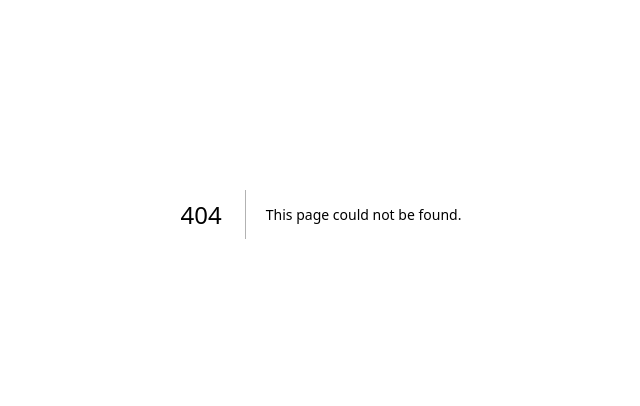
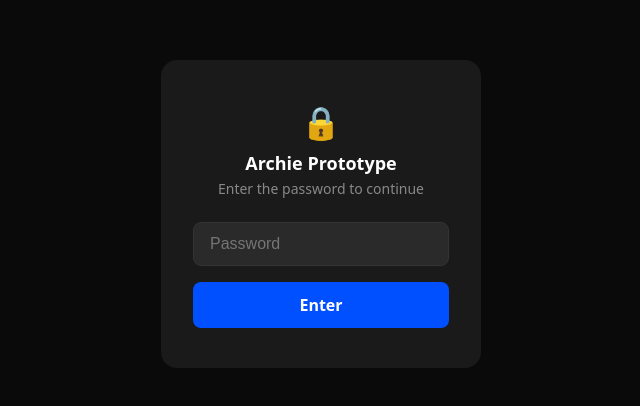
Before and after one commit to indyvirdi/archie-prototype, a Next.js app: page /login in a window 1280 px wide. Before the commit this address had no page. Shown: the part 186-592 px from the top of the page, without its empty margins (319-959 px from the left). Built offline with nearby package versions, Linux system fonts and the light colour scheme.

Commit message:
Add password gate

```diff
--- /dev/null
+++ b/app/api/login/route.ts
@@ -0,0 +1,19 @@
+import { NextRequest, NextResponse } from "next/server";
+
+const PASSWORD = "archie2025";
+const COOKIE = "proto-auth";
+
+export async function POST(req: NextRequest) {
+  const { password } = await req.json();
+  if (password !== PASSWORD) {
+    return NextResponse.json({ error: "Incorrect password" }, { status: 401 });
+  }
+  const res = NextResponse.json({ ok: true });
+  res.cookies.set(COOKIE, PASSWORD, {
+    httpOnly: true,
+    sameSite: "lax",
+    maxAge: 60 * 60 * 24 * 7, // 7 days
+    path: "/",
+  });
+  return res;
+}
--- /dev/null
+++ b/app/login/page.tsx
@@ -0,0 +1,84 @@
+"use client";
+
+import { useState } from "react";
+import { useRouter } from "next/navigation";
+
+export default function LoginPage() {
+  const router = useRouter();
+  const [password, setPassword] = useState("");
+  const [error, setError] = useState(false);
+
+  const submit = async () => {
+    const res = await fetch("/api/login", {
+      method: "POST",
+      headers: { "Content-Type": "application/json" },
+      body: JSON.stringify({ password }),
+    });
+    if (res.ok) {
+      router.push("/");
+      router.refresh();
+    } else {
+      setError(true);
+    }
+  };
+
+  return (
+    <div style={{
+      minHeight: "100dvh",
+      display: "flex",
+      alignItems: "center",
+      justifyContent: "center",
+      background: "#0a0a0a",
+      fontFamily: "system-ui, sans-serif",
+    }}>
+      <div style={{
+        background: "#1a1a1a",
+        borderRadius: 16,
+        padding: "40px 32px",
+        width: 320,
+        display: "flex",
+        flexDirection: "column",
+        gap: 16,
+      }}>
+        <div style={{ textAlign: "center", marginBottom: 8 }}>
+          <div style={{ fontSize: 32, marginBottom: 8 }}>🔒</div>
+          <div style={{ color: "#fff", fontSize: 18, fontWeight: 600 }}>Archie Prototype</div>
+          <div style={{ color: "#888", fontSize: 14, marginTop: 4 }}>Enter the password to continue</div>
+        </div>
+        <input
+          type="password"
+          placeholder="Password"
+          value={password}
+          onChange={(e) => { setPassword(e.target.value); setError(false); }}
+          onKeyDown={(e) => { if (e.key === "Enter") submit(); }}
+          style={{
+            background: "#2a2a2a",
+            border: error ? "1px solid #ff4444" : "1px solid #333",
+            borderRadius: 8,
+            padding: "12px 16px",
+            color: "#fff",
+            fontSize: 16,
+            outline: "none",
+          }}
+          autoFocus
+        />
+        {error && <div style={{ color: "#ff4444", fontSize: 13, textAlign: "center" }}>Incorrect password</div>}
+        <button
+          onClick={submit}
+          style={{
+            background: "#0050FF",
+            color: "#fff",
+            border: "none",
+            borderRadius: 8,
+            padding: "12px 16px",
+            fontSize: 16,
+            fontWeight: 600,
+            cursor: "pointer",
+          }}
+        >
+          Enter
+        </button>
+      </div>
+    </div>
+  );
+}
```
Also changed, not shown: middleware.ts (added, +20 -0 lines).
